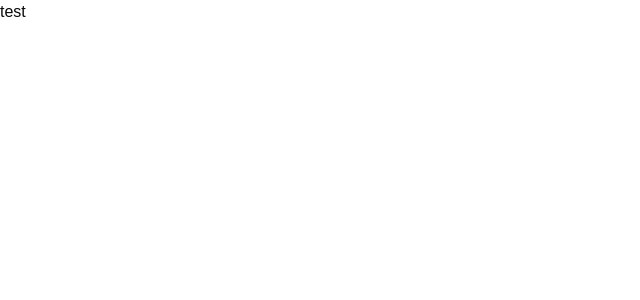
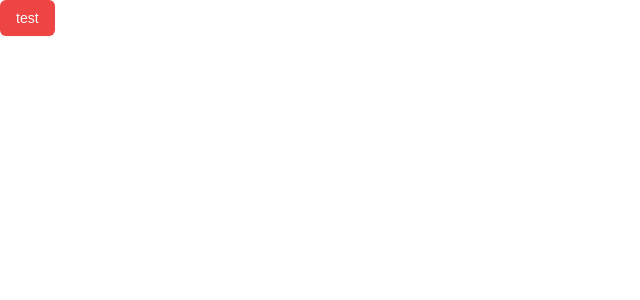
Before and after one commit to NesterenkoAlexander/project_tt4u, a Next.js app: page / in a window 1280 px wide. Shown: the top 300 px of the page, without its empty margins (0-640 px from the left). Built offline with nearby package versions, Linux system fonts and the light colour scheme.

Commit message:
Component from Shadcn UI

```diff
--- a/app/page.js
+++ b/app/page.js
@@ -1,5 +1,7 @@
+import { Button } from "@/components/ui/button";
+
 export default function Home() {
   return (
-    <div>test</div>
+    <Button variant='destructive'>test</Button>
   );
 }
--- /dev/null
+++ b/components/ui/button.jsx
@@ -0,0 +1,48 @@
+import * as React from "react"
+import { Slot } from "@radix-ui/react-slot"
+import { cva } from "class-variance-authority";
+
+import { cn } from "@/lib/utils"
+
+const buttonVariants = cva(
+  "inline-flex items-center justify-center gap-2 whitespace-nowrap rounded-md text-sm font-medium transition-colors focus-visible:outline-none focus-visible:ring-1 focus-visible:ring-ring disabled:pointer-events-none disabled:opacity-50 [&_svg]:pointer-events-none [&_svg]:size-4 [&_svg]:shrink-0",
+  {
+    variants: {
+      variant: {
+        default:
+          "bg-primary text-primary-foreground shadow hover:bg-primary/90",
+        destructive:
+          "bg-destructive text-destructive-foreground shadow-sm hover:bg-destructive/90",
+        outline:
+          "border border-input bg-background shadow-sm hover:bg-accent hover:text-accent-foreground",
+        secondary:
+          "bg-secondary text-secondary-foreground shadow-sm hover:bg-secondary/80",
+        ghost: "hover:bg-accent hover:text-accent-foreground",
+        link: "text-primary underline-offset-4 hover:underline",
+      },
+      size: {
+        default: "h-9 px-4 py-2",
+        sm: "h-8 rounded-md px-3 text-xs",
+        lg: "h-10 rounded-md px-8",
+        icon: "h-9 w-9",
+      },
+    },
+    defaultVariants: {
+      variant: "default",
+      size: "default",
+    },
+  }
+)
+
+const Button = React.forwardRef(({ className, variant, size, asChild = false, ...props }, ref) => {
+  const Comp = asChild ? Slot : "button"
+  return (
+    (<Comp
+      className={cn(buttonVariants({ variant, size, className }))}
+      ref={ref}
+      {...props} />)
+  );
+})
+Button.displayName = "Button"
+
+export { Button, buttonVariants }
--- a/package.json
+++ b/package.json
@@ -9,6 +9,7 @@
     "lint": "next lint"
   },
   "dependencies": {
+    "@radix-ui/react-slot": "^1.1.1",
     "class-variance-authority": "^0.7.1",
     "clsx": "^2.1.1",
     "lucide-react": "^0.474.0",
```
Also changed, not shown: 1 other file (tests, documents, lock files or other folders).
